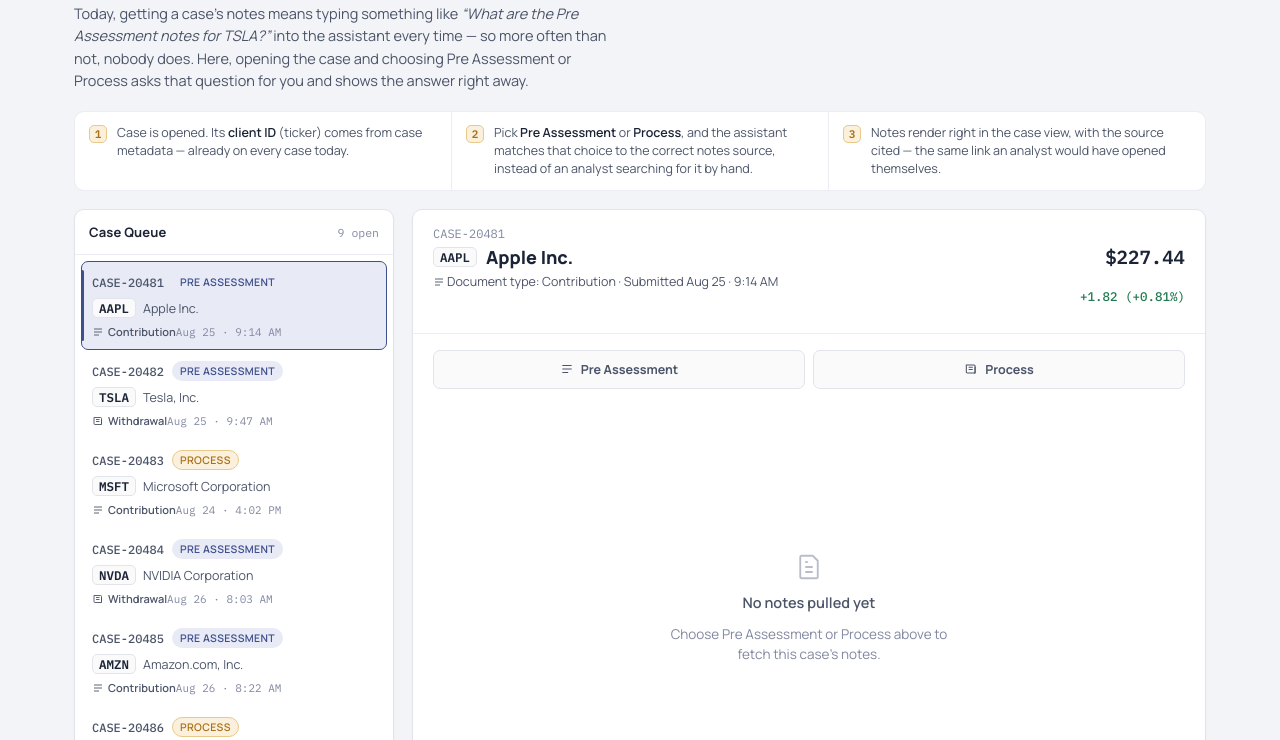
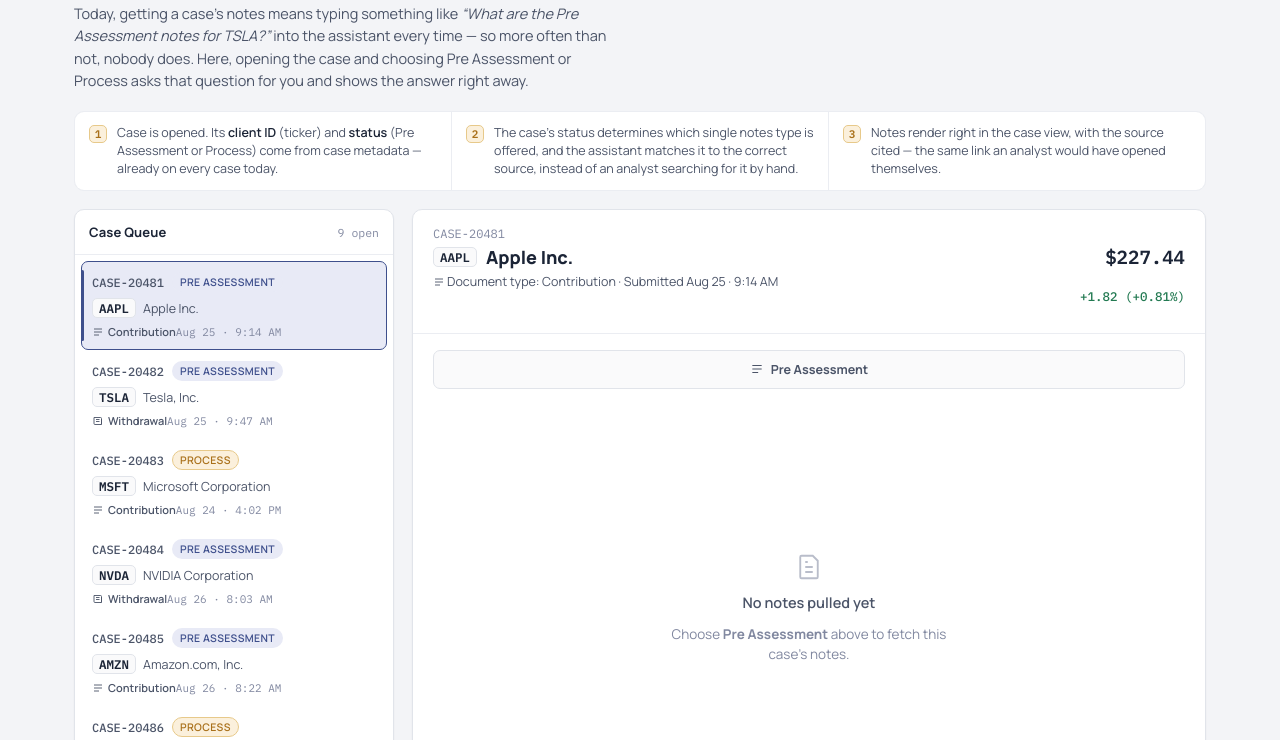
Before and after one commit to ethanposluns/KAtest, a website built with Vite: page index.html in a window 1280 px wide. Both pictures are taken after a click on the button 234 px from the left and 365 px from the top of the page. Shown: the part 60-800 px from the top of the page. Built offline with nearby package versions, Linux system fonts and the light colour scheme.

Commit message:
Restrict each case to only its matching Pre Assessment/Process tab
A case's status now gates which single notes view it offers: a
"Pre Assessment" case only shows the Pre Assessment tab, a "Process"
case only shows Process — not both. Adds STATUS_VIEW to map status
to the one allowed view key, and renders a single tab/button instead
of two. Updated the empty-state copy and how-it-works step 2 to
match.

```diff
--- a/app.js
+++ b/app.js
@@ -113,6 +113,18 @@ function statusLabel(status) {
   return STATUS_LABELS[status] || status;
 }
 
+// Which of the two note views a case's status allows. A case in
+// "Pre Assessment" only ever offers Pre Assessment notes; a case in
+// "Process" only ever offers Process notes.
+var STATUS_VIEW = {
+  New: "preassessment",
+  Review: "process"
+};
+
+function viewForStatus(status) {
+  return STATUS_VIEW[status] || "preassessment";
+}
+
 var ICONS = {
   summary: '<svg viewBox="0 0 24 24" fill="none" stroke="currentColor" stroke-width="1.8"><path d="M4 6h16M4 12h16M4 18h10"/></svg>',
   news: '<svg viewBox="0 0 24 24" fill="none" stroke="currentColor" stroke-width="1.8"><path d="M4 5h13a2 2 0 0 1 2 2v12H6a2 2 0 0 1-2-2V5Z"/><path d="M8 9h7M8 13h7M19 8v9a2 2 0 0 1-2 2"/></svg>',
@@ -204,6 +216,8 @@ function renderQueue() {
 function renderDetail(c) {
   var t = TICKERS[c.ticker];
   var docIcon = c.docType === "News" ? ICONS.news : ICONS.summary;
+  var allowedKey = viewForStatus(c.status);
+  var allowedView = VIEWS[allowedKey];
 
   var headHtml =
     '<div class="detail-head">' +
@@ -220,14 +234,9 @@ function renderDetail(c) {
 
   var pickerHtml =
     '<div class="view-picker">' +
-      Object.keys(VIEWS).map(function (key) {
-        var view = VIEWS[key];
-        return (
-          '<button type="button" class="view-tab' + (selectedView === key ? " is-active" : "") + '" data-view="' + key + '">' +
-            view.icon + escapeHtml(view.label) +
-          '</button>'
-        );
-      }).join("") +
+      '<button type="button" class="view-tab' + (selectedView === allowedKey ? " is-active" : "") + '" data-view="' + allowedKey + '">' +
+        allowedView.icon + escapeHtml(allowedView.label) +
+      '</button>' +
     '</div>';
 
   var lowerHtml;
@@ -235,7 +244,7 @@ function renderDetail(c) {
     lowerHtml =
       '<div class="view-empty">' + ICONS.doc +
         '<p class="lead">No notes pulled yet</p>' +
-        '<p>Choose Pre Assessment or Process above to fetch this case&rsquo;s notes.</p>' +
+        '<p>Choose <strong>' + escapeHtml(allowedView.label) + '</strong> above to fetch this case&rsquo;s notes.</p>' +
       '</div>';
   } else {
     var view = VIEWS[selectedView];
--- a/index.html
+++ b/index.html
@@ -27,11 +27,11 @@
     <div class="how">
       <div class="how-step">
         <span class="n">1</span>
-        <p>Case is opened. Its <strong>client ID</strong> (ticker) comes from case metadata &mdash; already on every case today.</p>
+        <p>Case is opened. Its <strong>client ID</strong> (ticker) and <strong>status</strong> (Pre Assessment or Process) come from case metadata &mdash; already on every case today.</p>
       </div>
       <div class="how-step">
         <span class="n">2</span>
-        <p>Pick <strong>Pre Assessment</strong> or <strong>Process</strong>, and the assistant matches that choice to the correct notes source, instead of an analyst searching for it by hand.</p>
+        <p>The case's status determines which single notes type is offered, and the assistant matches it to the correct source, instead of an analyst searching for it by hand.</p>
       </div>
       <div class="how-step">
         <span class="n">3</span>
```
